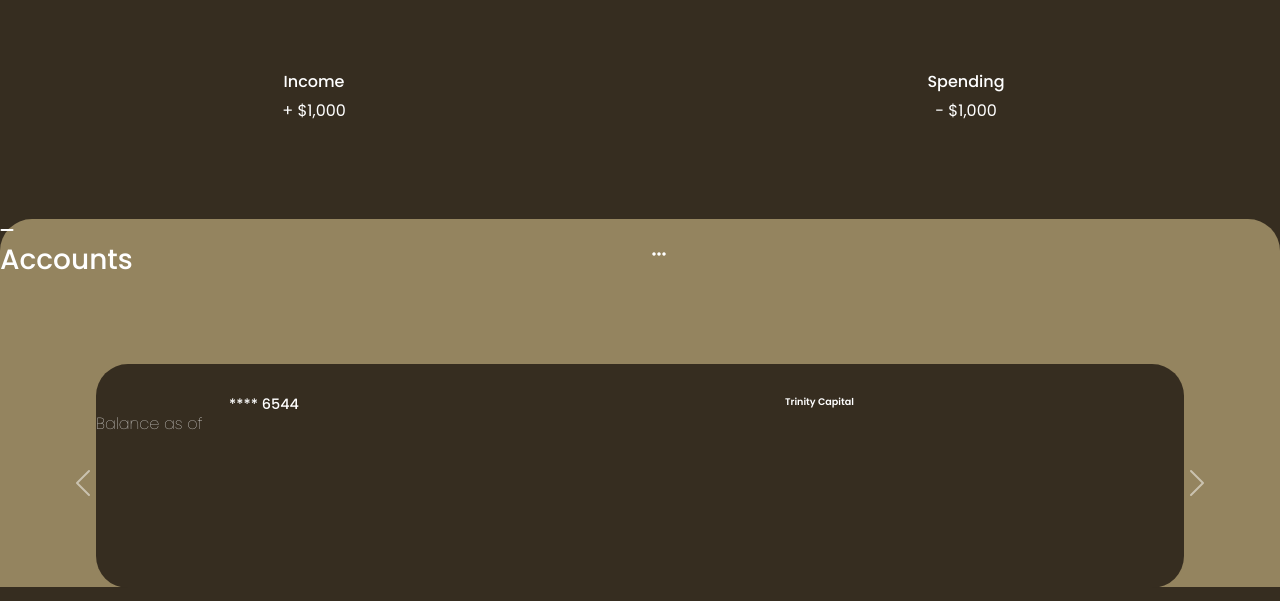
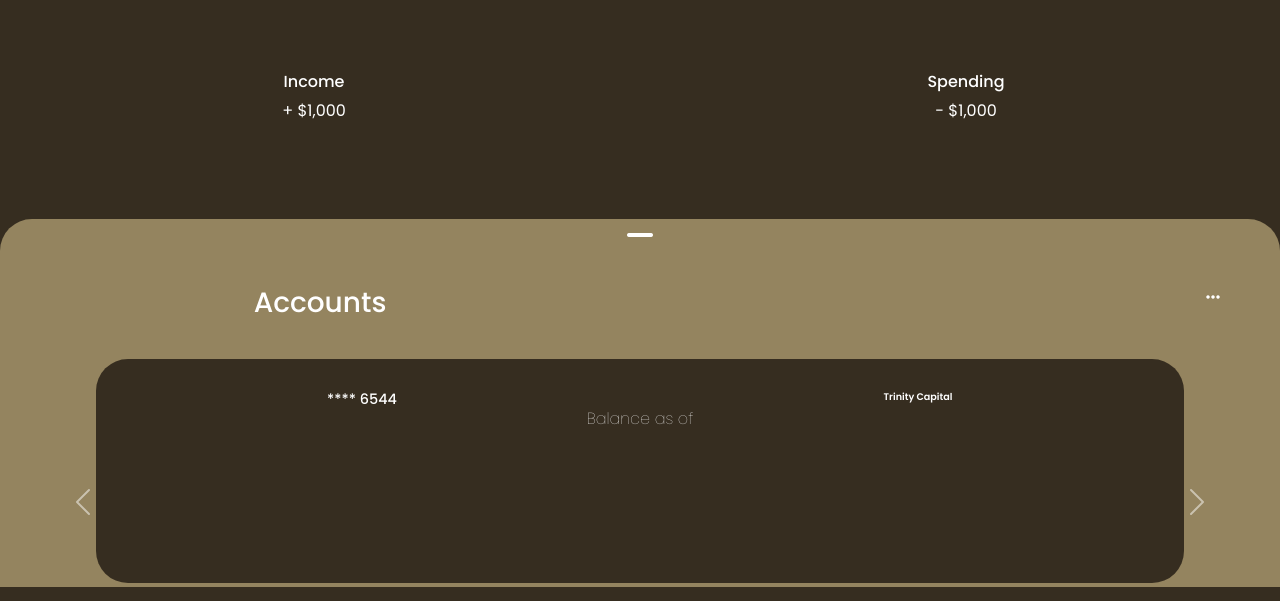
Before and after one commit to Jakeagle/trinityCapitalMobile, a website with bundled scripts: page index.html in a window 1280 px wide. Shown: the part 254-855 px from the top of the page. Built offline with nearby package versions, Linux system fonts and the light colour scheme.

Commit message:
Update style.css

```diff
--- a/Frontend/Styles/style.css
+++ b/Frontend/Styles/style.css
@@ -84,7 +84,7 @@ body {
   height: 14rem;
   background-color: #362d20;
   margin: auto;
-  margin-top: 5rem;
+  margin-top: 2rem;
 }
 
 .slideBtn {
@@ -101,3 +101,19 @@ body {
   font-weight: 600;
   font-size: 0.6rem;
 }
+.sectionHeader {
+  margin: auto;
+}
+.symbol {
+  margin-right: 1.5rem;
+  text-align: right;
+}
+
+.accounts {
+  margin-top: 2rem;
+  text-align: center;
+}
+
+.pullBtn {
+  font-size: 2rem;
+}
```
